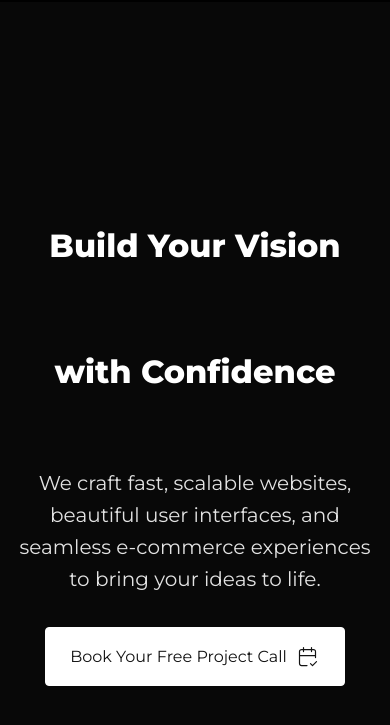
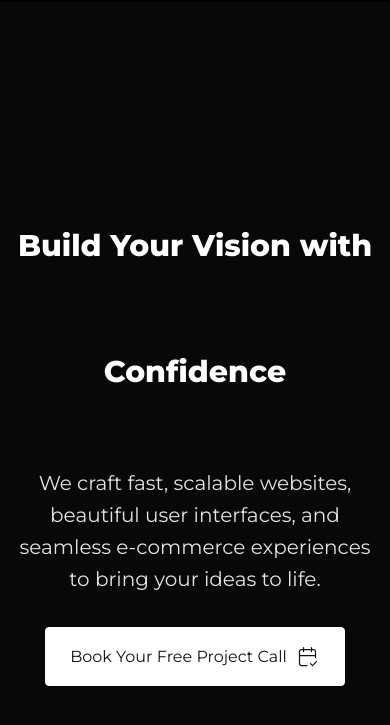
Before and after one commit to Hania-Negm/Terasite, a plain HTML site: page serivce.html in a window 390 px wide. Shown: the part 65-790 px from the top of the page. Drawn offline with Linux system fonts and the light colour scheme.

Commit message:
responsive h1

```diff
--- a/css/service.scss
+++ b/css/service.scss
@@ -289,9 +289,9 @@ $medias:(
             }
         }
 
-        @media (max-width:395px) {
+        @media (max-width:903px) {
             h1{
-                font-size: 32px;
+                font-size: 30px;
             }
         }
     }
```
Also changed, not shown: css/service.css.
